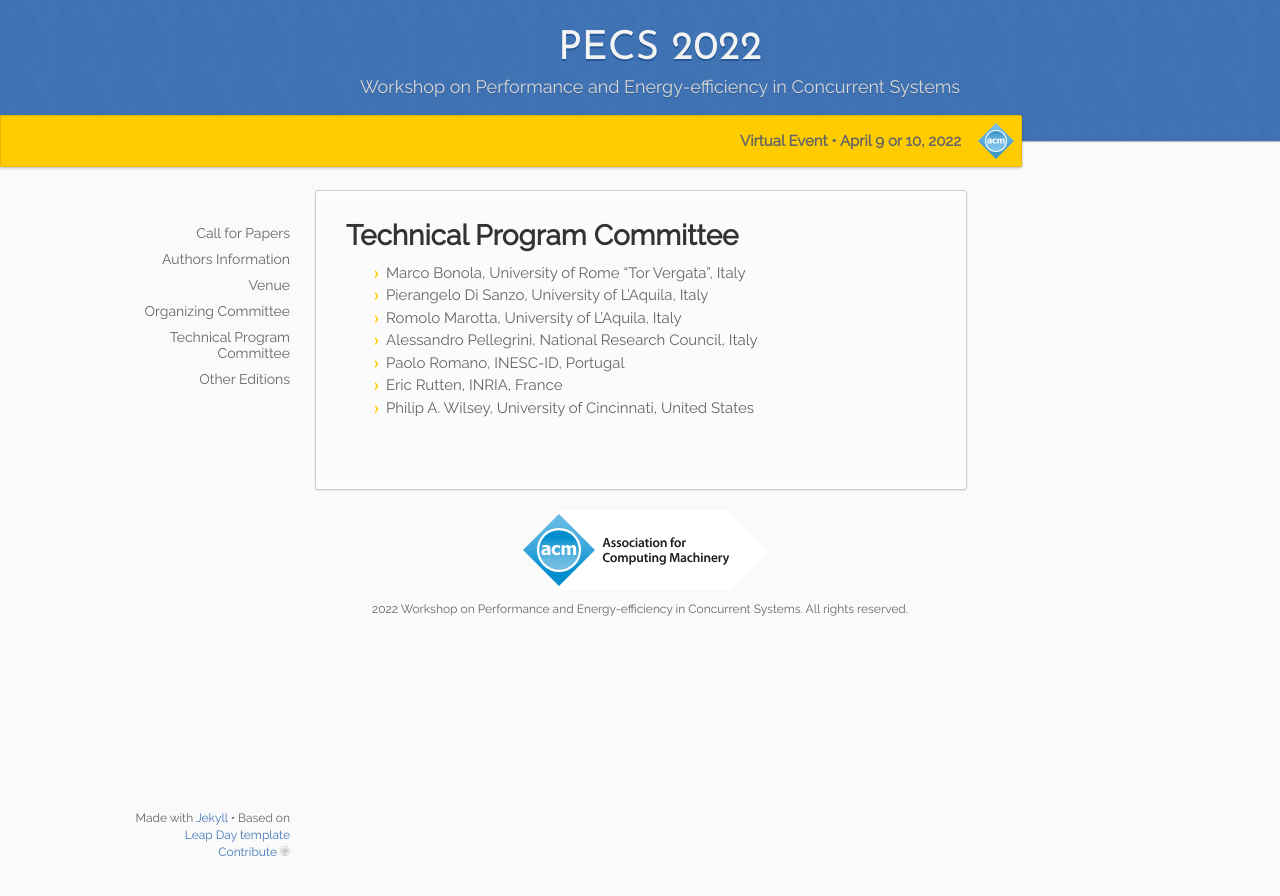
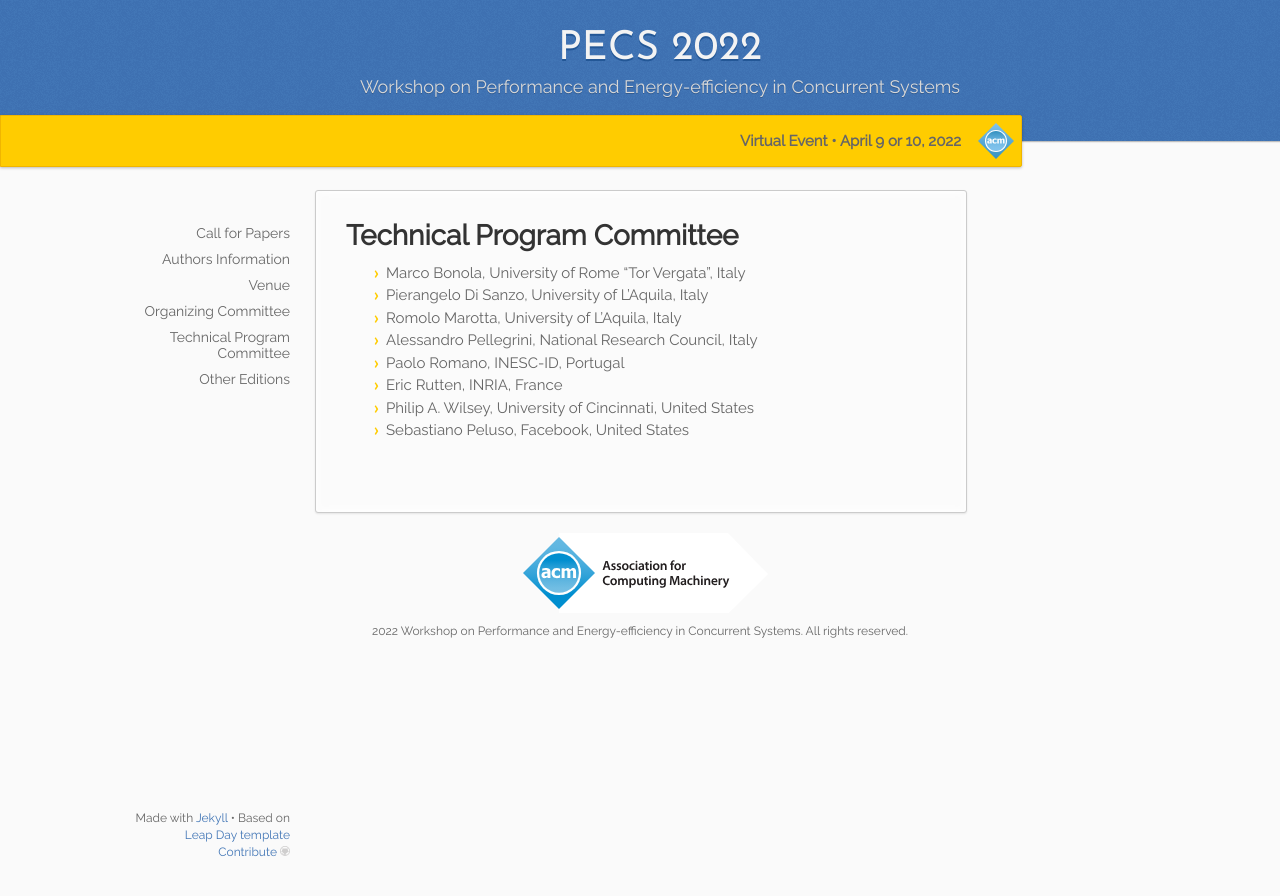
Before and after one commit to pecs-workshop/pecs-workshop.github.io, a Jekyll site: the page built from _2022/10.tpc.md, in a window 1280 px wide. Shown: the top 896 px of the page. Built offline with Jekyll 4.4.1, drawn with Linux system fonts in a browser that asks for light colours.

Commit message:
Added TPC for 2022

```diff
--- a/_2022/10.tpc.md
+++ b/_2022/10.tpc.md
@@ -12,3 +12,4 @@ permalink: /:collection/tpc
 * Paolo Romano, INESC-ID, Portugal
 * Eric Rutten, INRIA, France
 * Philip A. Wilsey, University of Cincinnati, United States
+* Sebastiano Peluso, Facebook, United States
```
